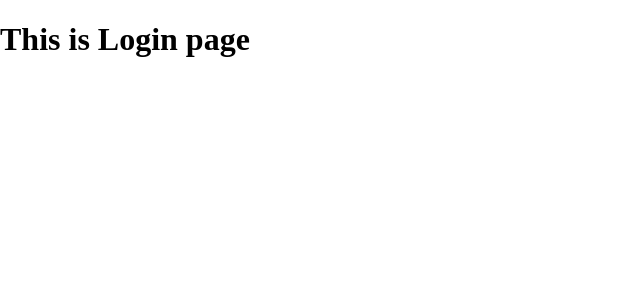
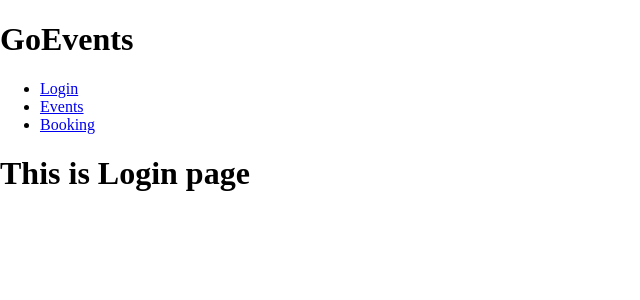
Before and after one commit to hishamss/GraphQL_Events, a React (Create React App) app in the folder client/: page /auth in a window 1280 px wide. Shown: the top 300 px of the page, without its empty margins (0-640 px from the left). Built offline with nearby package versions, Linux system fonts and the light colour scheme.

Commit message:
implemented basic main nagigation

```diff
--- a/client/src/App.js
+++ b/client/src/App.js
@@ -8,9 +8,11 @@ import {
 import LoginPage from "./pages/login";
 import EventsPage from "./pages/events";
 import BookingPage from "./pages/booking";
+import MainNavigation from "./components/Navigation/MainNavigation";
 function App() {
   return (
     <Router>
+      <MainNavigation />
       <Switch>
         <Redirect from="/" to="/auth" exact />
         <Route exact path="/auth" component={LoginPage} />
--- /dev/null
+++ b/client/src/components/Navigation/MainNavigation.js
@@ -0,0 +1,27 @@
+import React from "react";
+import { NavLink } from "react-router-dom";
+
+function mainNavigation() {
+  return (
+    <header>
+      <div className="mainNavigationLogo">
+        <h1>GoEvents</h1>
+      </div>
+      <nav className="MainNavigationItems">
+        <ul>
+          <li>
+            <NavLink to="/auth">Login</NavLink>
+          </li>
+          <li>
+            <NavLink to="/events">Events</NavLink>
+          </li>
+          <li>
+            <NavLink to="/bookings">Booking</NavLink>
+          </li>
+        </ul>
+      </nav>
+    </header>
+  );
+}
+
+export default mainNavigation;
```
